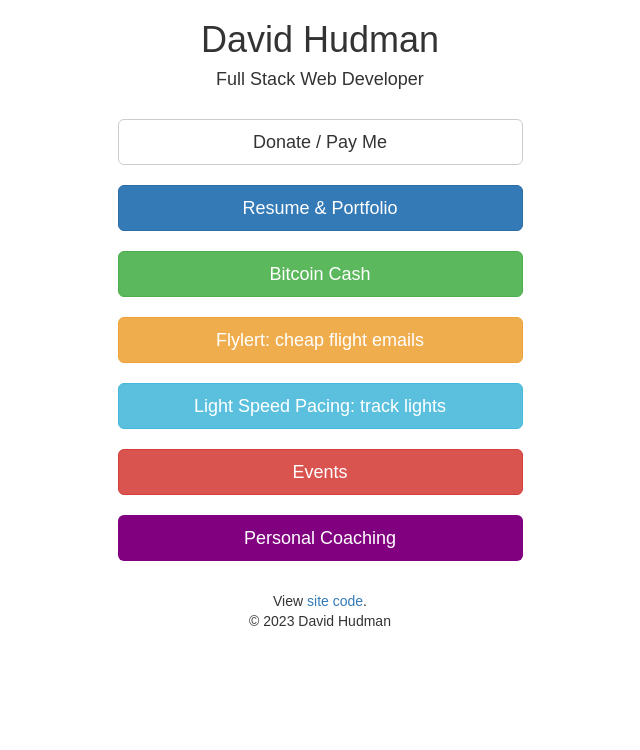
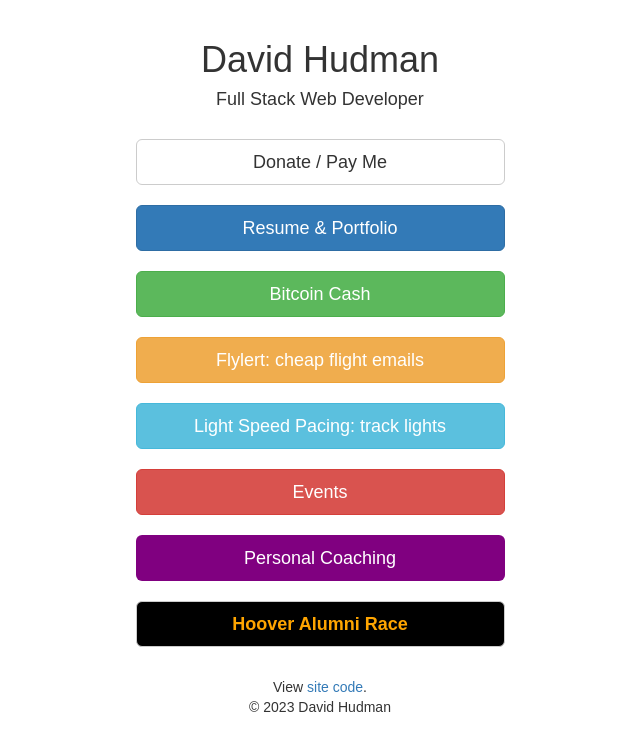
Before and after one commit to davidhudman/davidhudman.github.io, a React (Create React App) app: page / in a window 1280 px wide. Shown: the top 750 px of the page, without its empty margins (320-960 px from the left). Built offline with nearby package versions, Linux system fonts and the light colour scheme.

Commit message:
Add Hoover Race

```diff
--- a/src/components/pages/Home/Home.js
+++ b/src/components/pages/Home/Home.js
@@ -86,6 +86,19 @@
             Personal Coaching
           </button>
           <br />
+          <button
+            onClick={() => navigate("/hoover")}
+            className="btn btn-lg btn-block btn-default"
+            style={{
+              fontSize: "18px",
+              backgroundColor: "black",
+              color: "orange",
+              fontWeight: "bold",
+            }}
+          >
+            Hoover Alumni Race
+          </button>
+          <br />
         </div>
 
         <Footer />
--- a/src/components/pages/Hoover/Hoover.js
+++ b/src/components/pages/Hoover/Hoover.js
@@ -262,10 +262,7 @@
   return (
     <div className="outer-home-container">
       <div className="breadcrumbDiv">
-        <nav
-          aria-label="breadcrumb"
-          style={{ width: "100%", textAlign: "left" }}
-        >
+        <nav aria-label="breadcrumb" className="breadcrumb-nav">
           <ol className="breadcrumb">
             <li className="breadcrumb-item">
               <a href="/">Home</a>
@@ -277,17 +274,25 @@
         </nav>
       </div>
       <div className="home">
-        <h3>Reunion Mile Race Signup</h3>
-        <h4>Two Race Dates:</h4>
-        <p>
-          Thanksgiving Day <br />
-          Xmas Eve <br /> <br />
+        <h2 className="text-center">Reunion Mile Race Signup</h2>
+        <hr />
+        <h3 className="text-center">Thanksgiving Day</h3>
+        <span className="text-center">(Thu Nov 28, 2024)</span>
+        <hr />
+        <h5 className="text-center">AND</h5>
+        <hr />
+        <h3>Christmas Eve</h3>
+        <span className="text-center">(Tue Dec 24, 2024)</span>
+        <hr />
+        <p className="text-center">
           Hoover HS track
           <br />
           <br />
           9:30am: meet at track
           <br />
-          10:00am: race start
+          10:00am: first race start
+          <br />
+          *more races starting after if needed*
           <br />
           <br />
           Check back here for ongoing race updates.
@@ -303,7 +308,7 @@
             style={{ marginBottom: "20px" }} // 20px space between images
           >
             <img
-              src={`https://s3.amazonaws.com/social-images-public/main/hoover_run_0002.jpg`}
+              src={`https://s3.amazonaws.com/social-images-public/main/hoover_run_2023_002.jpg`}
               style={{
                 maxWidth: "100%", // make image responsive
                 display: "block", // center the image
@@ -311,6 +316,10 @@
                 marginRight: "auto",
               }}
             />
+            {/* label below photo in italic text */}
+            <p style={{ fontStyle: "italic", textAlign: "center" }}>
+              2023 Christmas Eve Mile Race
+            </p>
           </div>
           <h3 style={{ textAlign: "center" }}>Signup Here!</h3>
           <div className="text-center">
@@ -322,7 +331,9 @@
                 marginTop: "15px",
                 marginBottom: "15px",
               }}
-              onClick={() => navigate("https://forms.gle/5i4H3GmzVf7fHL7J7")}
+              onClick={() =>
+                window.open("https://forms.gle/5i4H3GmzVf7fHL7J7", "_blank")
+              }
               type="button"
             >
               Signup
@@ -332,12 +343,35 @@
           <p
             style={{
               textAlign: "center",
-              fontWeight: "bold",
-              fontSize: "24px",
             }}
           >
-            {/* updates */}
+            None yet. Continue checking back.
           </p>
+
+          <h3 style={{ textAlign: "center" }}>Photos / Group Chat</h3>
+          <p>
+            We will post photos in the GroupMe Chat after the race that you can
+            join here. You can also discuss the race here.
+          </p>
+          {/* button to gropume share link (external) with GroupMe Colors */}
+          <button
+            className="btn btn-lg btn-block btn-success"
+            style={{
+              fontSize: "18px",
+              marginTop: "15px",
+              marginBottom: "15px",
+              backgroundColor: "#00aae4",
+              color: "white",
+            }}
+            onClick={() =>
+              window.open(
+                "https://groupme.com/join_group/103443666/UVdfgUPP",
+                "_blank"
+              )
+            }
+          >
+            Join GroupMe Chat
+          </button>
 
           <h3 style={{ textAlign: "center" }}>Who?</h3>
           <p>
@@ -345,7 +379,7 @@
             schools, spouses, family, and friends.
           </p>
           <h3 style={{ textAlign: "center" }}>Current RSVPs</h3>
-          <p>
+
           <ul
             style={{
               // no bullets
@@ -355,12 +389,11 @@
             <li>Coach Hind</li>
             <li>David Hudman (2010)</li>
           </ul>
-          </p>
           <h3 style={{ textAlign: "center" }}>When/Where?</h3>
           <p>
-            There will be two races. One will be Thanksgiving Day. The other
-            will be Xmas Eve. Both races will take place at 10am at the Hoover
-            High School track.
+            There will be two races. One will be Thanksgiving Day (Thu Nov 28,
+            2024) and the other will be Xmas Eve (Tue Dec 24, 2024). Both races
+            will take place at 10am at the Hoover High School track.
           </p>
           <p>
             If the track is in use, we'll meet at the gate outside the track and
@@ -436,7 +469,9 @@
               marginTop: "15px",
               marginBottom: "15px",
             }}
-            onClick={() => navigate("https://forms.gle/5i4H3GmzVf7fHL7J7")}
+            onClick={() =>
+              window.open("https://forms.gle/5i4H3GmzVf7fHL7J7", "_blank")
+            }
             type="button"
           >
             Signup
--- a/src/components/pages/Hoover/hoover.css
+++ b/src/components/pages/Hoover/hoover.css
@@ -1,58 +1,27 @@
-.home {
-    font-family: sans-serif;
-    max-width: 450px;
-    width: 90%;
-    margin: 0 auto;
-    text-align: center;
-  }
-  .runimage {
-    height: "200px"; /* auto adjust the height */
-    margin-left: "auto";
-    margin-right: "auto";
-  }
-  .footer {
-    font-family: sans-serif;
-    max-width: 450px;
-    width: 90%;
-    margin: 0 auto;
-    text-align: center;
+/* src/components/pages/Hoover/hoover.css */
+
+.outer-home-container {
+  padding: 20px;
 }
 
-  /* set font size for all button elements on page */
-  .btn {
-    font-size: '18px';
+.breadcrumbDiv {
+  margin-bottom: 20px;
 }
 
-
-  .outer-home-container {
-    /* display: flex; */
-    /* flex-direction: column; */
-    align-items: center;
-    justify-content: center;
-    /* height: 100vh; */
-    /* width: 100%; */
-    max-width: 450px;
-    width: 90%;
-    margin: 0 auto;
-    text-align: center;
-    /* background-color: #333333;
-    opacity: 0.7;
-    filter:(opacity=50); */
-
-
+.home h2 {
+  font-weight: bold;
 }
 
-  .btn-default a {
-    color: #333;
+.home ul {
+  padding-left: 20px;
 }
 
-  .btn-primary a {
-    color: #FFF;
+@media (max-width: 768px) {
+  .home h2 {
+    font-size: 1.75rem;
   }
 
-  .btn-default a:hover{
-    text-decoration: none;
+  .home h4 {
+    font-size: 1.25rem;
   }
-  .btn-primary a:hover{
-    text-decoration: none;
 }
```
Lines whose indentation alone changed are shown as unchanged.
